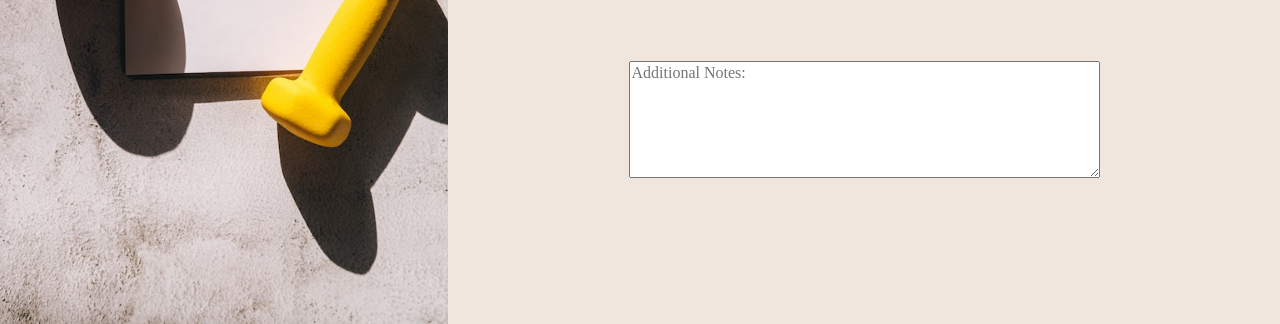
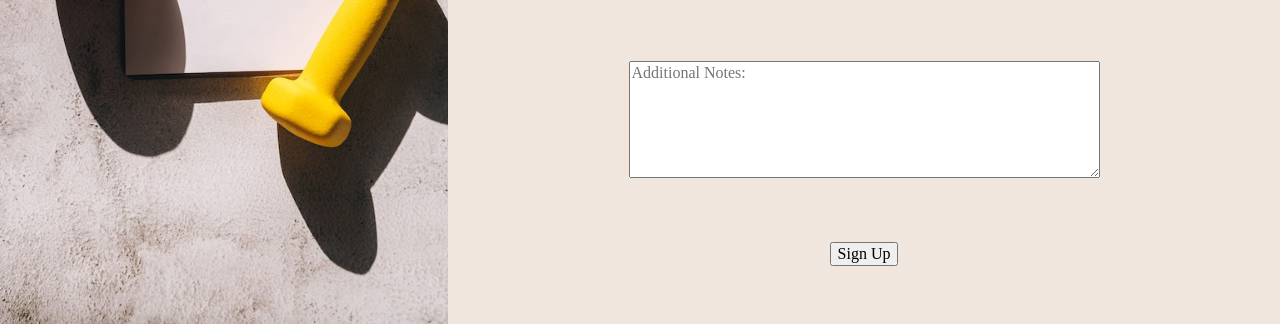
Before and after one commit to mell62/fitness-form, a plain HTML site: page index.html in a window 1280 px wide. Shown: the part 476-800 px from the top of the page. Drawn offline with Linux system fonts and the light colour scheme.

Commit message:
Add a sign up button and position it

```diff
--- a/css/styles.css
+++ b/css/styles.css
@@ -123,3 +123,10 @@ main{
     flex-wrap: wrap;
     row-gap: 4rem;
 }
+
+.fifth-row{
+    display: flex;
+    justify-content: center;
+    flex-wrap: wrap;
+    row-gap: 4rem;
+}
--- a/index.html
+++ b/index.html
@@ -91,6 +91,7 @@
                 placeholder="Additional Notes:"
               ></textarea>
             </div>
+            <div class="fifth-row"><button>Sign Up</button></div>
           </div>
         </form>
       </main>
```
